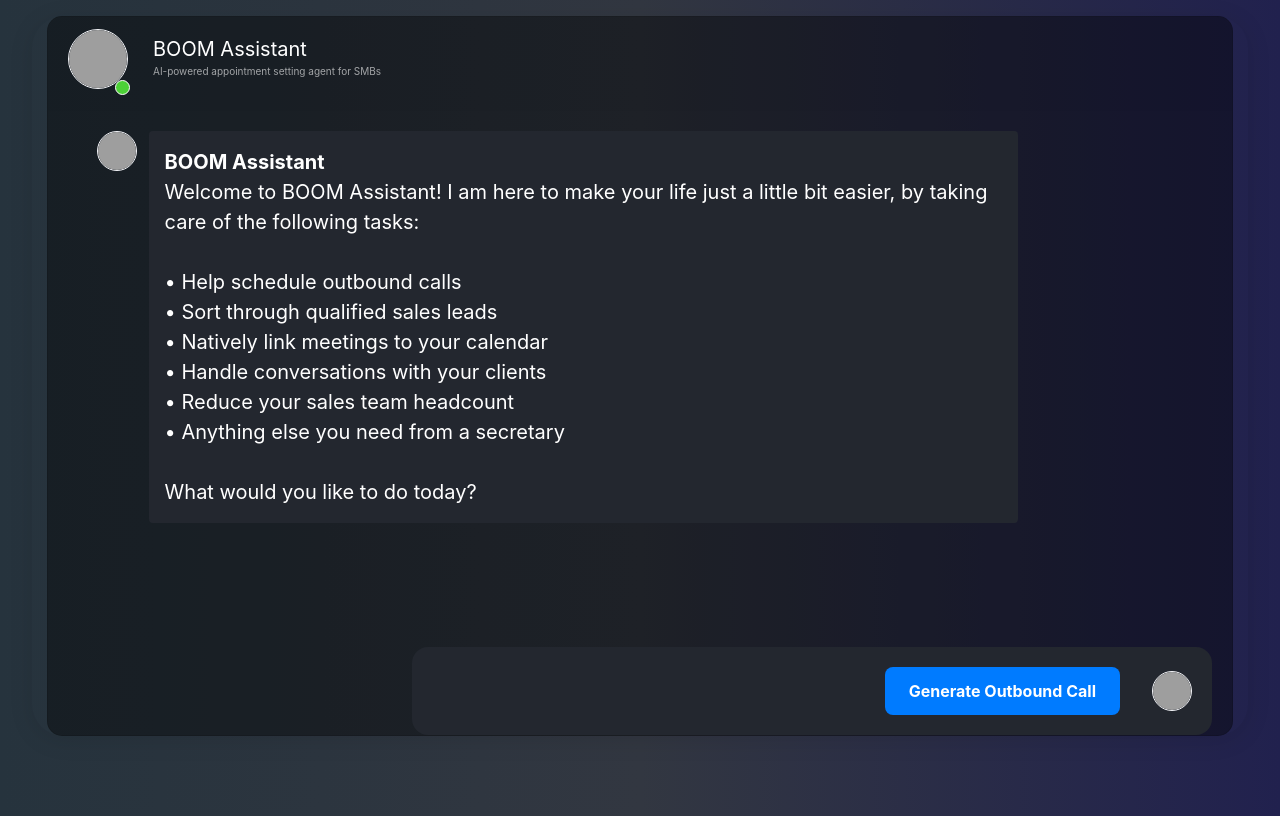
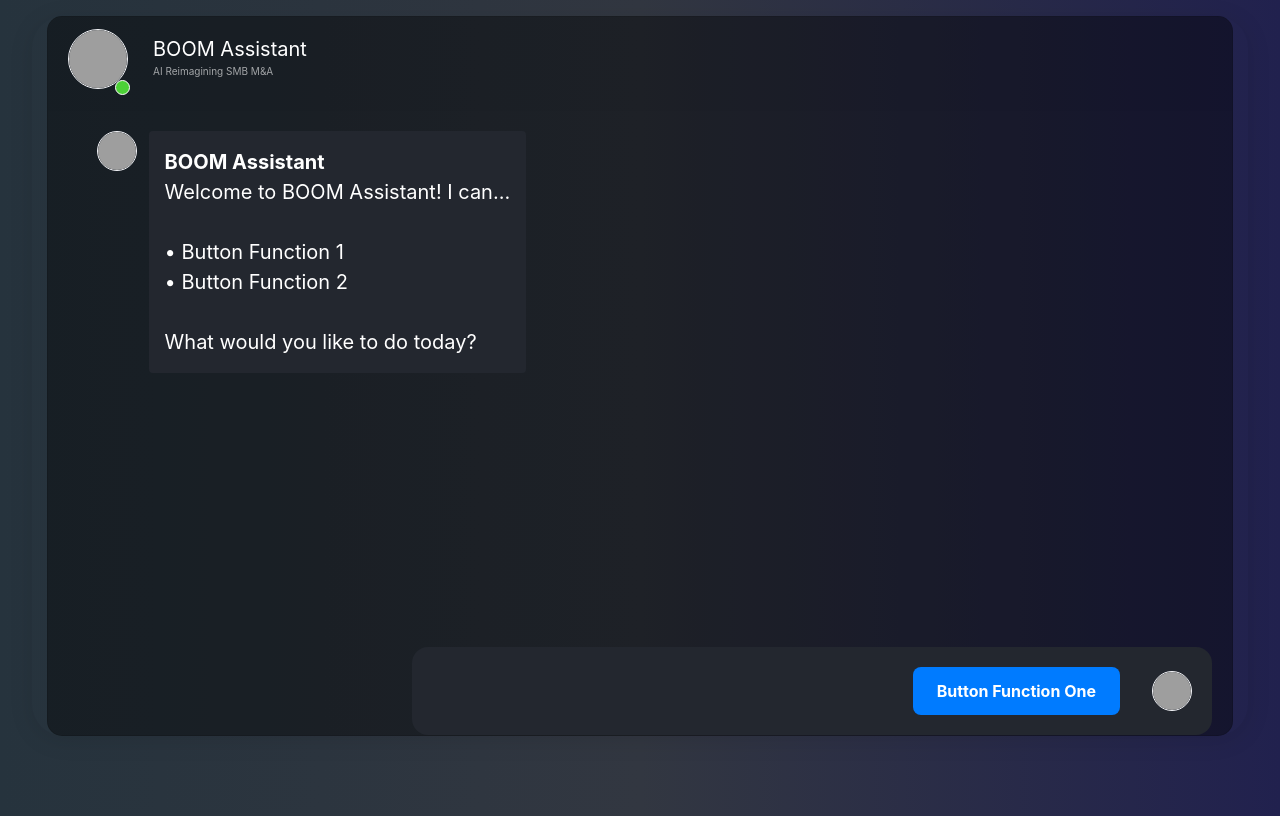
Before and after one commit to sfroning88/Boom-0000, a Flask app: page / in a window 1280 px wide. Run offline with Flask 3, Linux system fonts and the light colour scheme; some libraries are stand-ins or nearby versions; grey boxes are pictures that could not be loaded.

Commit message:
Update chat.html
Default layout

```diff
--- a/templates/chat.html
+++ b/templates/chat.html
@@ -49,7 +49,7 @@
                     </div>
                     <div class="user_info">
                       <span>BOOM Assistant</span>
-                      <p>AI-powered appointment setting agent for SMBs</p>
+                      <p>AI Reimagining SMB M&A</p>
                     </div>
                   </div>
                 </div>
@@ -62,19 +62,15 @@
                       </div>
                       <div class="p-3 rounded" style="background: #23272f; color: #fff; border-radius: 16px 16px 16px 4px; max-width: 80%;">
                         <b>BOOM Assistant</b><br>
-                        Welcome to BOOM Assistant! I am here to make your life just a little bit easier, by taking care of the following tasks:<br><br>
-                        • Help schedule outbound calls<br>
-                        • Sort through qualified sales leads<br>
-                        • Natively link meetings to your calendar<br>
-                        • Handle conversations with your clients<br>
-                        • Reduce your sales team headcount<br>
-                        • Anything else you need from a secretary<br><br>
+                        Welcome to BOOM Assistant! I can...<br><br>
+                        • Button Function 1<br>
+                        • Button Function 2<br><br>
                         What would you like to do today?
                       </div>
                     </div>
                   </div>
                   <div id="action-buttons" style="width: 100%; max-width: 800px; display: flex; align-items: center; gap: 1em; background: #23272f; border-radius: 16px; padding: 1em; justify-content: flex-end; margin-left: auto;">
-                    <button id="generate-outbound-call" class="btn btn-primary" style="margin: 0; background: #007bff; border: none; padding: 12px 24px; border-radius: 8px; color: white; font-weight: bold;">Generate Outbound Call</button>
+                    <button id="BUTTON_FUNCTION_ONE" class="btn btn-primary" style="margin: 0; background: #007bff; border: none; padding: 12px 24px; border-radius: 8px; color: white; font-weight: bold;">Button Function One</button>
                     <div class="img_cont_msg" style="margin-left: 12px;">
                       <img src="https://i.ibb.co/d5b84Xw/Untitled-design.png" class="rounded-circle user_img_msg" style="width: 40px; height: 40px; object-fit: cover;">
                     </div>
@@ -97,13 +93,13 @@
       $(document).ready(function () {
         // Scroll to bottom on page load
         scrollToBottom();
-        $('#generate-outbound-call').on('click', function() {
+        $('#BUTTON_FUNCTION_ONE').on('click', function() {
           // Show user message bubble
           $('#chat-messages').append(
             '<div class="d-flex mb-3 justify-content-end">' +
               '<div class="p-3 rounded" style="background: #007bff; color: #fff; border-radius: 16px 16px 4px 16px; max-width: 80%;">' +
                 '<span style="font-weight: bold;">You</span><br>' +
-                'Generate Outbound Call' +
+                'Button Function One' +
               '</div>' +
               '<div class="img_cont_msg" style="margin-left: 12px;">' +
                 '<img src="https://i.ibb.co/d5b84Xw/Untitled-design.png" class="rounded-circle user_img_msg" style="width: 40px; height: 40px; object-fit: cover;">' +
@@ -117,7 +113,7 @@
               '<img src="https://media.licdn.com/dms/image/v2/D560BAQHK10HmqRh1rQ/company-logo_200_200/company-logo_200_200/0/1701815665068/wealthboom_logo?e=1755129600&v=beta&t=0RhPS_izHlCe2NRvKtO7mgT7LXo6T87muFlK-HR_noE" class="rounded-circle user_img_msg" style="width: 40px; height: 40px; object-fit: cover;">' +
             '</div>' +
             '<div class="p-3 rounded" style="background: #23272f; color: #fff; border-radius: 16px 16px 16px 4px; max-width: 80%;">' +
-              '<b>BOOM Assistant</b><br><span id="call-status">Initiating outbound call...</span>' +
+              '<b>BOOM Assistant</b><br><span id="call-status">Loading button function one...</span>' +
             '</div>' +
           '</div>');
           $('#chat-messages').append(botBubble);
@@ -125,19 +121,19 @@
           // Scroll to bottom
           scrollToBottom();
 
-          // Simulate API call to Vapi.ai
+          // BUTTON FUNCTION ONE
           $.ajax({
-            url: '/generate_outbound_call',
+            url: '/BUTTON_FUNCTION_ONE',
             type: 'POST',
             success: function (data) {
               if (data.success) {
-                $('#call-status').html('<span style="color: limegreen;">Call initiated successfully! Connecting to lead...</span>');
+                $('#call-status').html('<span style="color: limegreen;">Button Function One success!</span>');
               } else {
-                $('#call-status').html('<span style="color: red;">Failed to initiate call. Please try again.</span>');
+                $('#call-status').html('<span style="color: red;">Button Function One failure.</span>');
               }
             },
             error: function () {
-              $('#call-status').html('<span style="color: red;">There was an error processing your request.</span>');
+              $('#call-status').html('<span style="color: red;">Button Function One error.</span>');
             }
           });
         });
```
